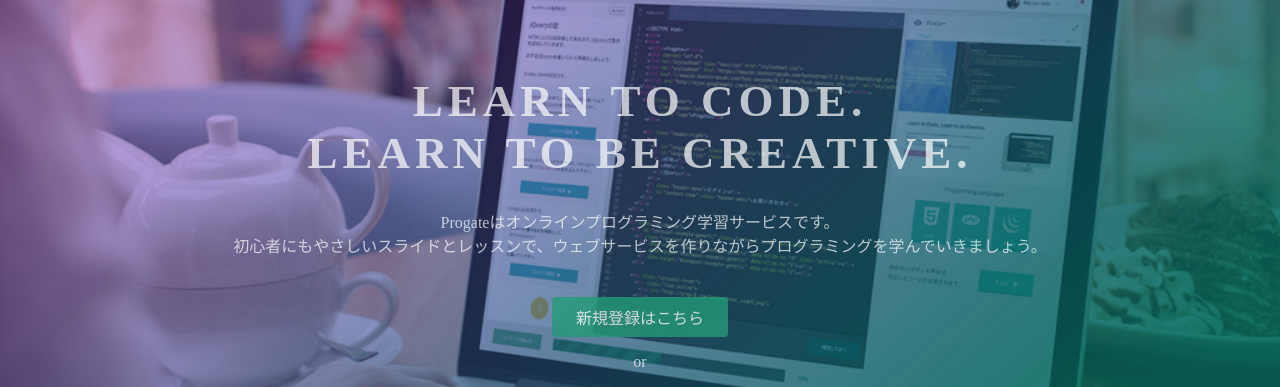
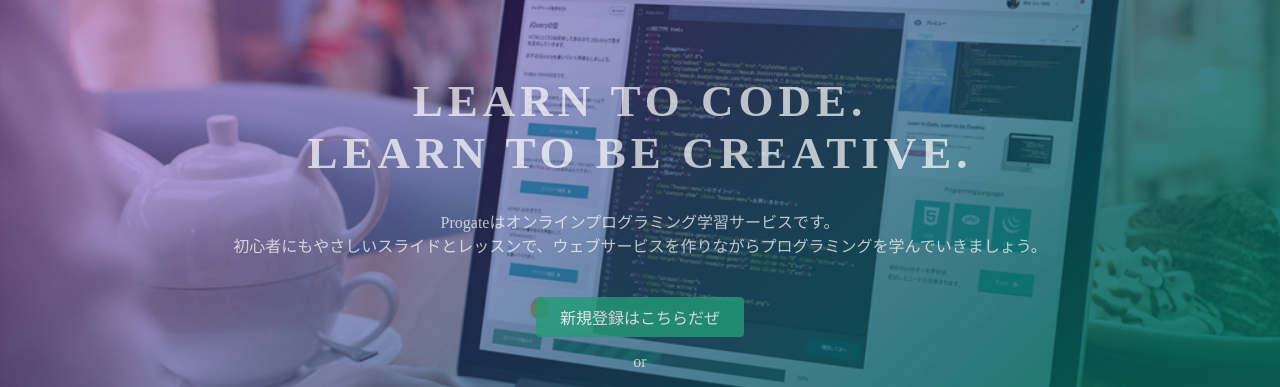
Before and after one commit to Morocco-Yakitori/Morocco-Yakitori.github.io, a plain HTML site: page index.html in a window 1280 px wide. Shown: the part 135-522 px from the top of the page. Drawn offline with Linux system fonts and the light colour scheme.

Commit message:
Update index.html

```diff
--- a/index.html
+++ b/index.html
@@ -26,7 +26,7 @@
       <h1>LEARN TO CODE.<br>LEARN TO BE CREATIVE.</h1>
       <p>Progateはオンラインプログラミング学習サービスです。<br>初心者にもやさしいスライドとレッスンで、ウェブサービスを作りながらプログラミングを学んでいきましょう。</p>
       <div class="btn-wrapper">
-        <a href="#" class="btn signup">新規登録はこちら</a>
+        <a href="#" class="btn signup">新規登録はこちらだぜ</a>
         <p>or</p>
         <a href="#" class="btn facebook"><span class="fa fa-facebook"></span>Facebookで登録</a>
         <a href="#" class="btn twitter"><span class="fa fa-twitter"></span>Twitterで登録</a>
```
